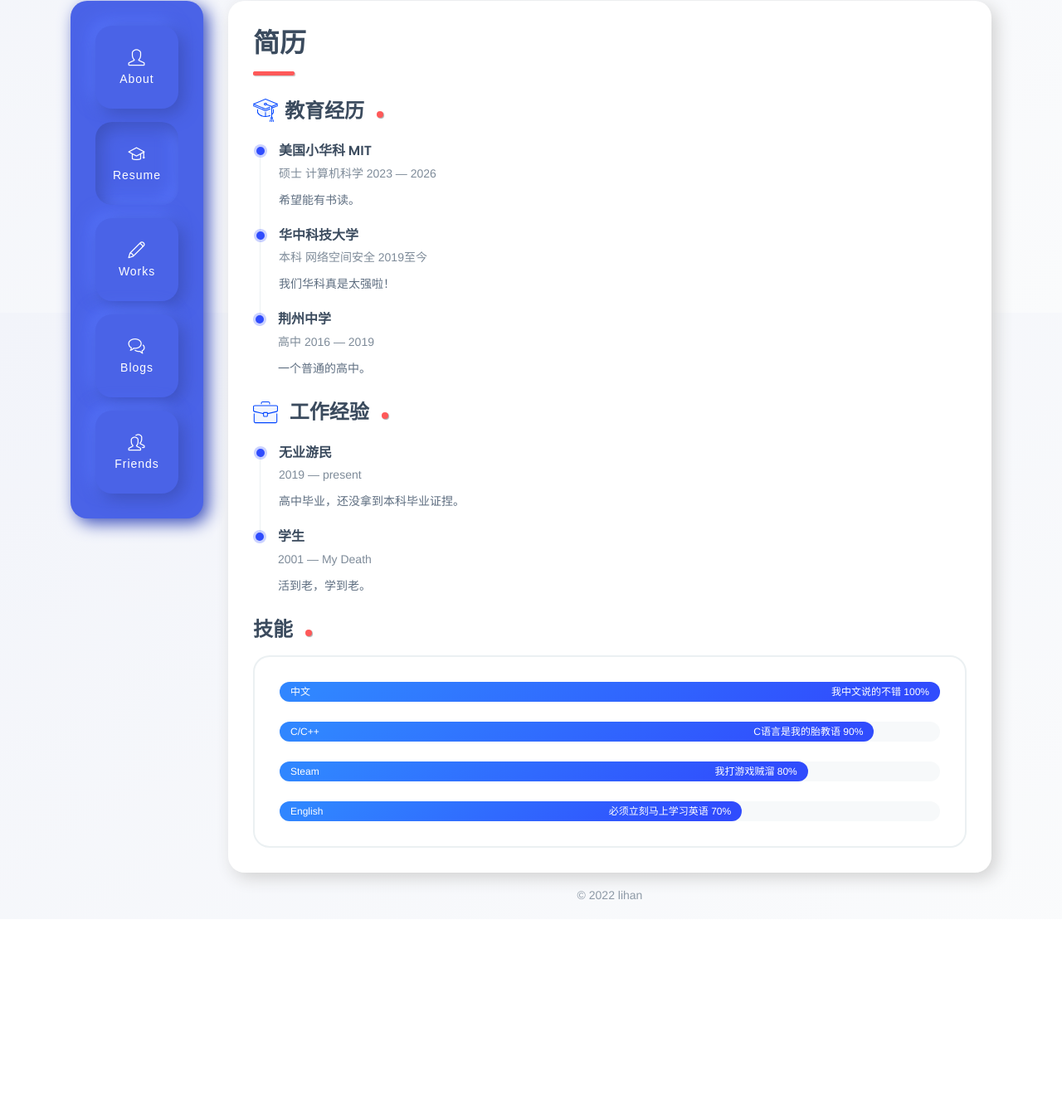
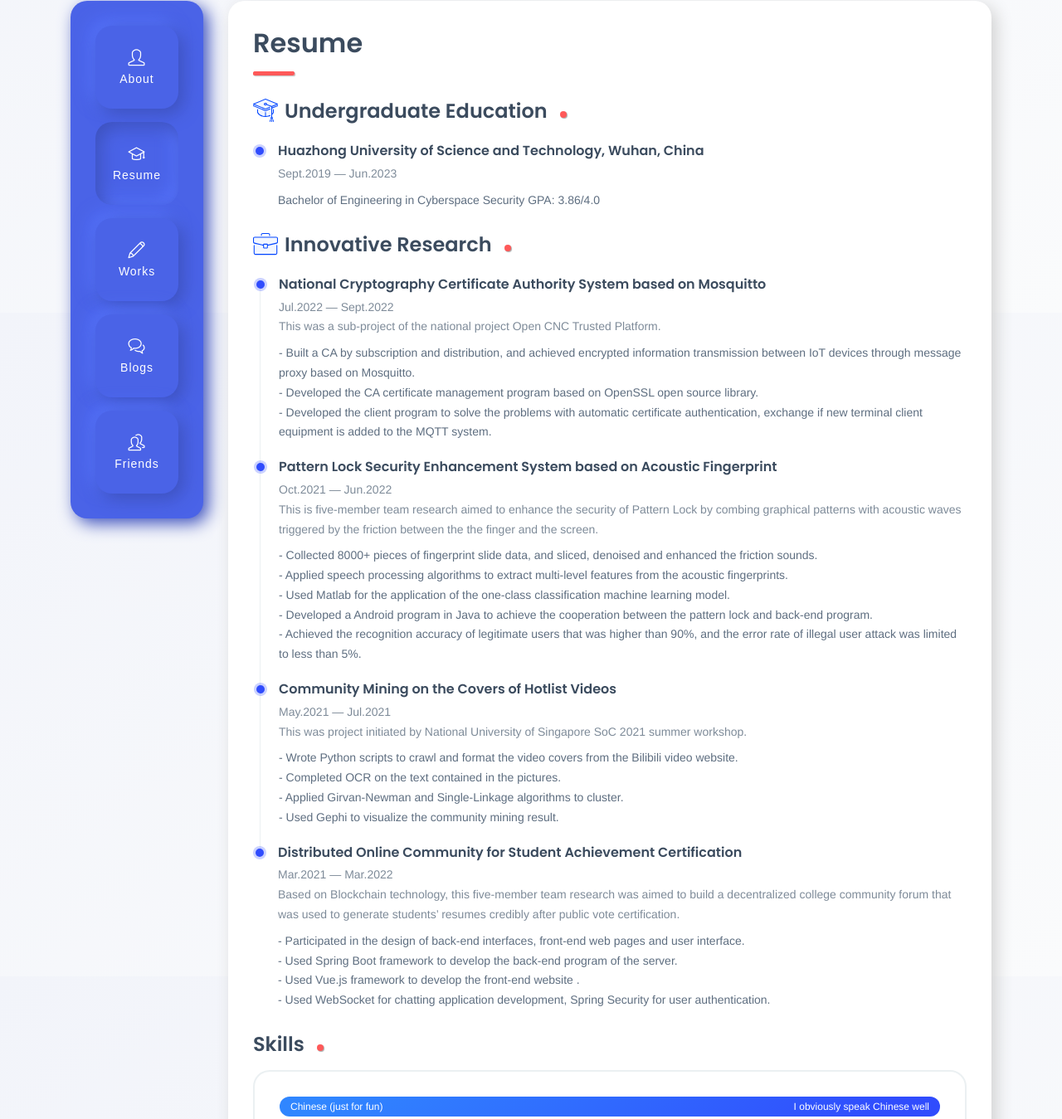
Before and after one commit to bionicotaku/bionicotaku.github.io, a plain HTML site: page html/resume.html in a window 1280 px wide. Shown: the part 423-1772 px from the top of the page at 83% size. Before the commit the page ends 1531 px from the top, so only its background shows below. Drawn offline with Linux system fonts and the light colour scheme.

Commit message:
haha
for application

```diff
--- a/html/resume.html
+++ b/html/resume.html
@@ -45,7 +45,7 @@
                     </a>
                 </div>
                 <div class="header-base-info">
-                    <h2 class="title">李&nbsp涵</h2>
+                    <h2 class="title">Li&nbspHan</h2>
                     <div class="status">student from HUST</div>
                 </div>
             </div>
@@ -81,51 +81,74 @@
             <div class="col-12 col-md-12 col-lg-10">
                 <div class="box box-content">
                     <div class="pb-2">
-                        <h1 class="title title--h1 first-title title-separate">简历</h1>
+                        <h1 class="title title--h1 first-title title-separate">Resume</h1>
                     </div>
 
                     <!-- 个人经历 -->
                     <div class="row">
                         <div class="col-12">
-                            <h2 class="title title--h3"><img class="title-icon" src="../assets/icon/icon-education.svg" alt="" />教育经历</h2>
+                            <h2 class="title title--h3"><img class="title-icon" src="../assets/icon/icon-education.svg" alt="" />Undergraduate Education</h2>
+                            <div class="timeline">
+
+                                <!-- Item -->
+                                <article class="timeline__item">
+                                    <h5 class="title title--h5 timeline__title">Huazhong University of Science and Technology, Wuhan, China</h5>
+                                    <span class="timeline__period">Sept.2019 — Jun.2023</span>
+                                    <p class="timeline__description">Bachelor of Engineering in Cyberspace Security   GPA: 3.86/4.0</p>
+                                </article>
+
+                            </div>
+                        </div>
+
+                        <div class="col-12">
+                            <h2 class="title title--h3"><img class="title-icon" src="../assets/icon/icon-experience.svg" alt="" />Innovative Research</h2>
                             <div class="timeline">
                                 <!-- Item -->
                                 <article class="timeline__item">
-                                    <h5 class="title title--h5 timeline__title">美国小华科 MIT</h5>
-                                    <span class="timeline__period">硕士 计算机科学 2023 — 2026</span>
-                                    <p class="timeline__description">希望能有书读。</p>
+                                    <h5 class="title title--h5 timeline__title">National Cryptography Certificate Authority System based on Mosquitto</h5>
+                                    <span class="timeline__period">Jul.2022 — Sept.2022
+                                        <br/>This was a sub-project of the national project Open CNC Trusted Platform. </span>
+                                    <p class="timeline__description">- Built a CA by subscription and distribution, and achieved encrypted information transmission between IoT devices through message proxy based on Mosquitto.
+                                        <br/>- Developed the CA certificate management program based on OpenSSL open source library.
+                                        <br/>- Developed the client program to solve the problems with automatic certificate authentication, exchange if new terminal client equipment is added to the MQTT system.
+                                    </p>
                                 </article>
 
                                 <!-- Item -->
                                 <article class="timeline__item">
-                                    <h5 class="title title--h5 timeline__title">华中科技大学</h5>
-                                    <span class="timeline__period">本科 网络空间安全 2019至今</span>
-                                    <p class="timeline__description">我们华科真是太强啦！</p>
-                                </article>
-                                <!-- Item -->
-                                <article class="timeline__item">
-                                    <h5 class="title title--h5 timeline__title">荆州中学</h5>
-                                    <span class="timeline__period">高中 2016 — 2019</span>
-                                    <p class="timeline__description">一个普通的高中。</p>
-                                </article>
-                            </div>
-                        </div>
-
-                        <div class="col-12">
-                            <h2 class="title title--h3"><img class="title-icon" src="../assets/icon/icon-experience.svg" alt="" /> 工作经验</h2>
-                            <div class="timeline">
-                                <!-- Item -->
-                                <article class="timeline__item">
-                                    <h5 class="title title--h5 timeline__title">无业游民</h5>
-                                    <span class="timeline__period">2019 — present</span>
-                                    <p class="timeline__description">高中毕业，还没拿到本科毕业证捏。</p>
+                                    <h5 class="title title--h5 timeline__title">Pattern Lock Security Enhancement System based on Acoustic Fingerprint</h5>
+                                    <span class="timeline__period">Oct.2021 — Jun.2022
+                                        <br/>This is five-member team research aimed to enhance the security of Pattern Lock by combing graphical patterns with acoustic waves triggered by the friction between the the finger and the screen. </span>
+                                    <p class="timeline__description">- Collected 8000+ pieces of fingerprint slide data, and sliced, denoised and enhanced the friction sounds.
+                                        <br/>- Applied speech processing algorithms to extract multi-level features from the acoustic fingerprints.
+                                        <br/>- Used Matlab for the application of the one-class classification machine learning model.
+                                        <br/>- Developed a Android program in Java to achieve the cooperation between the pattern lock and back-end program.
+                                        <br/>- Achieved the recognition accuracy of legitimate users that was higher than 90%, and the error rate of illegal user attack was limited to less than 5%.
+                                    </p>
                                 </article>
 
                                 <!-- Item -->
                                 <article class="timeline__item">
-                                    <h5 class="title title--h5 timeline__title">学生</h5>
-                                    <span class="timeline__period">2001 — My Death</span>
-                                    <p class="timeline__description">活到老，学到老。</p>
+                                    <h5 class="title title--h5 timeline__title">Community Mining on the Covers of Hotlist Videos</h5>
+                                    <span class="timeline__period">May.2021 — Jul.2021
+                                        <br/>This was project initiated by National University of Singapore SoC 2021 summer workshop.</span>
+                                    <p class="timeline__description">- Wrote Python scripts to crawl and format the video covers from the Bilibili video website.
+                                        <br/>- Completed OCR on the text contained in the pictures.
+                                        <br/>- Applied Girvan-Newman and Single-Linkage algorithms to cluster.
+                                        <br/>- Used Gephi to visualize the community mining result.
+                                    </p>
+                                </article>
+
+                                <!-- Item -->
+                                <article class="timeline__item">
+                                    <h5 class="title title--h5 timeline__title">Distributed Online Community for Student Achievement Certification</h5>
+                                    <span class="timeline__period">Mar.2021 — Mar.2022
+                                        <br/>Based on Blockchain technology, this five-member team research was aimed to build a decentralized college community forum that was used to generate students’ resumes credibly after public vote certification.</span>
+                                    <p class="timeline__description">- Participated in the design of back-end interfaces, front-end web pages and user interface.
+                                        <br/>- Used Spring Boot framework to develop the back-end program of the server.
+                                        <br/>- Used Vue.js framework to develop the front-end website .
+                                        <br/>- Used WebSocket for chatting application development, Spring Security for user authentication.
+                                    </p>
                                 </article>
                             </div>
                         </div>
@@ -134,20 +157,20 @@
                     <!-- Skills -->
                     <div class="row">
                         <div class="col-12">
-                            <h2 class="title title--h3">技能</h2>
+                            <h2 class="title title--h3">Skills</h2>
                             <div class="box3 box__border">
                                 <!-- Progress -->
                                 <div class="progress">
                                     <div class="progress-bar" role="progressbar" aria-valuenow="100" aria-valuemin="0" aria-valuemax="100">
-                                        <div class="progress-text"><span>中文 </span><span>我中文说的不错 100%</span></div>
+                                        <div class="progress-text"><span>Chinese (just for fun) </span><span>I obviously speak Chinese well</span></div>
                                     </div>
-                                    <div class="progress-text"><span>中文</span></div>
+                                    <div class="progress-text"><span>Chinese</span></div>
                                 </div>
 
                                 <!-- Progress -->
                                 <div class="progress">
                                     <div class="progress-bar" role="progressbar" aria-valuenow="90" aria-valuemin="0" aria-valuemax="100">
-                                        <div class="progress-text"><span>C/C++ </span><span>C语言是我的胎教语 90%</span></div>
+                                        <div class="progress-text"><span>C/C++ </span><span>C is my second language</span></div>
                                     </div>
                                     <div class="progress-text"><span>C/C++</span></div>
                                 </div>
@@ -155,7 +178,7 @@
                                 <!-- Progress -->
                                 <div class="progress">
                                     <div class="progress-bar" role="progressbar" aria-valuenow="80" aria-valuemin="0" aria-valuemax="100">
-                                        <div class="progress-text"><span>Steam</span><span>我打游戏贼溜 80%</span></div>
+                                        <div class="progress-text"><span>Steam</span><span>I'm good at video games!</span></div>
                                     </div>
                                     <div class="progress-text"><span>Steam</span></div>
                                 </div>
@@ -163,7 +186,7 @@
                                 <!-- Progress -->
                                 <div class="progress">
                                     <div class="progress-bar" role="progressbar" aria-valuenow="70" aria-valuemin="0" aria-valuemax="100">
-                                        <div class="progress-text"><span>English </span><span>必须立刻马上学习英语 70%</span></div>
+                                        <div class="progress-text"><span>English </span><span>Must learn English right away.</span></div>
                                     </div>
                                     <div class="progress-text"><span>English</span></div>
                                 </div>
```
Also changed, not shown: html/about.html (+20 -25 lines), html/blog.html (+1 -1 lines), html/blog1.html (+1 -1 lines), html/blog2.html (+1 -1 lines), html/blog3.html (+1 -1 lines), html/board.html (+1 -1 lines), html/friends.html (+1 -1 lines), html/works.html (+1 -1 lines), index.html (+1 -1 lines).
